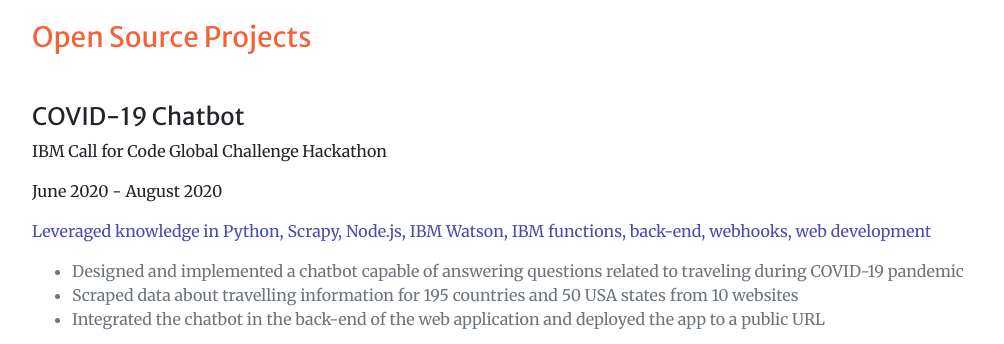
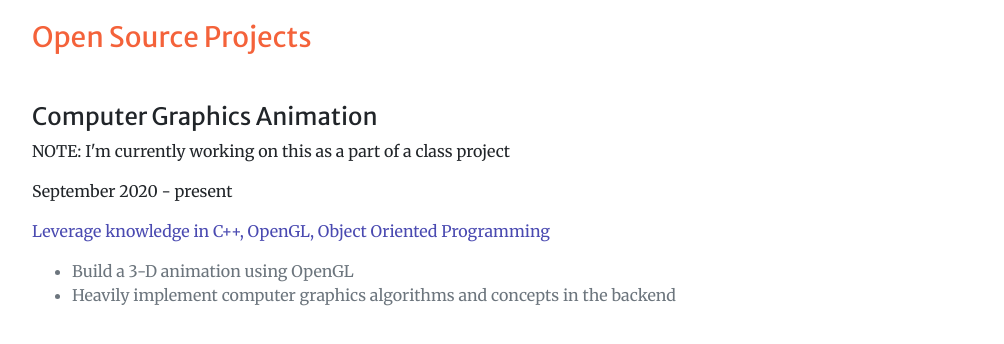
Before and after one commit to simay1224/simay1224.github.io, a plain HTML site: page index.html in a window 1280 px wide. Shown: the part 5762-6106 px from the top of the page, without its empty margins (38-1042 px from the left). Drawn offline with nearby package versions, Linux system fonts and the light colour scheme; grey boxes are pictures that could not be loaded.

Commit message:
added an ongoing project

```diff
--- a/index.html
+++ b/index.html
@@ -320,6 +320,29 @@
 
                     <i class="fas fa-4x fa-laptop-code text-primary mb-4"></i>
                     <h6 class="h3 mb-2" style="color:#f4623a">Open Source Projects</h6>
+
+                    <div class="mt-5">
+                        <h3 class="h4 mb-2">Computer Graphics Animation</h3>
+                        <p> NOTE: I'm currently working on this as a part of a class project</p>
+                        <p> September 2020 - present</p>
+                    </div>
+                    <p class="skills-inline"> Leverage knowledge in C++, OpenGL, Object Oriented Programming </p>
+                    <div class="text-muted mb-0">
+                        <ul>
+                            <li>Build a 3-D animation using OpenGL</li>
+
+                            <li>Heavily implement computer graphics algorithms and concepts in the backend</li>
+
+
+                        </ul>
+
+
+
+                    </div>
+
+
+
+
                     <div class="mt-5">
                         <h3 class="h4 mb-2">COVID-19 Chatbot</h3>
                         <p>IBM Call for Code Global Challenge Hackathon
```
